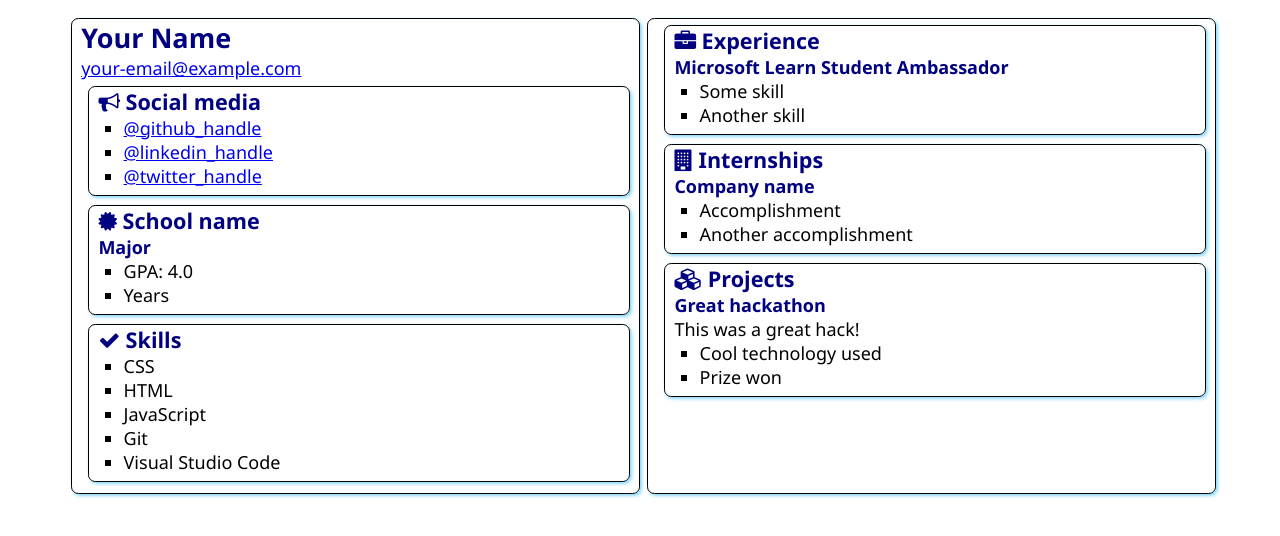
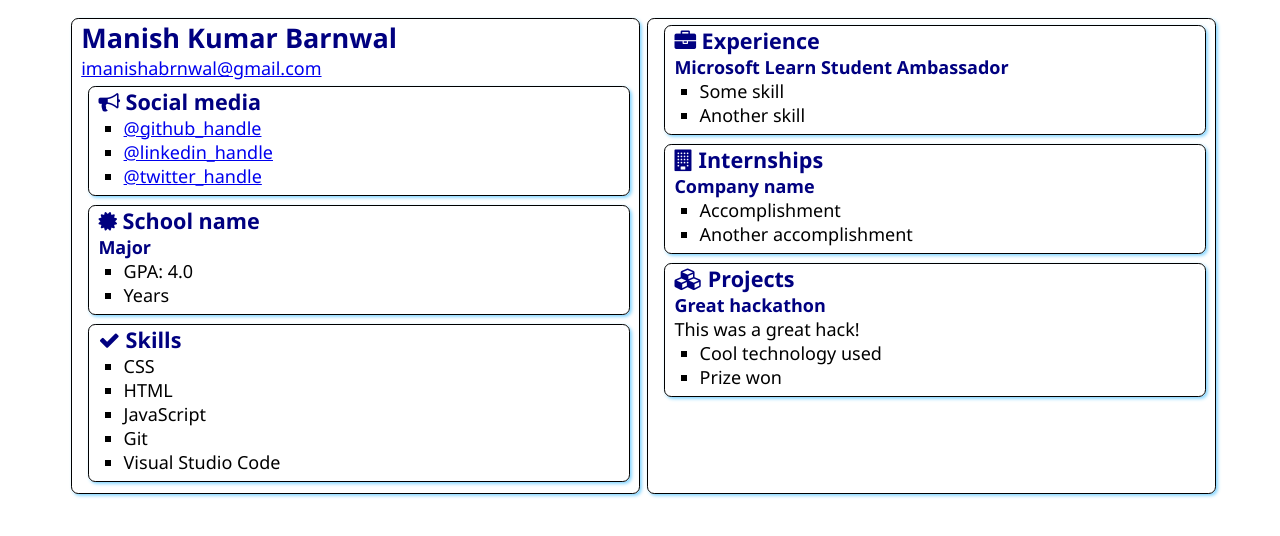
Before and after one commit to imanishbarnwal/SATechnicalOnboarding, a plain HTML site: page src/index.html in a window 1280 px wide. Drawn offline with Linux system fonts and the light colour scheme.

Commit message:
added name & email

```diff
--- a/src/index.html
+++ b/src/index.html
@@ -12,8 +12,8 @@
 <body>
     <main>
         <article class="box">
-            <h1>Your Name</h1>
-            <div><a href="mailto:your.email@example.com">your-email@example.com</a></div>
+            <h1>Manish Kumar Barnwal</h1>
+            <div><a href="mailto:imanishabrnwal@gmail.com">imanishabrnwal@gmail.com</a></div>
 
             <section class="box">
                 <h2>
```
